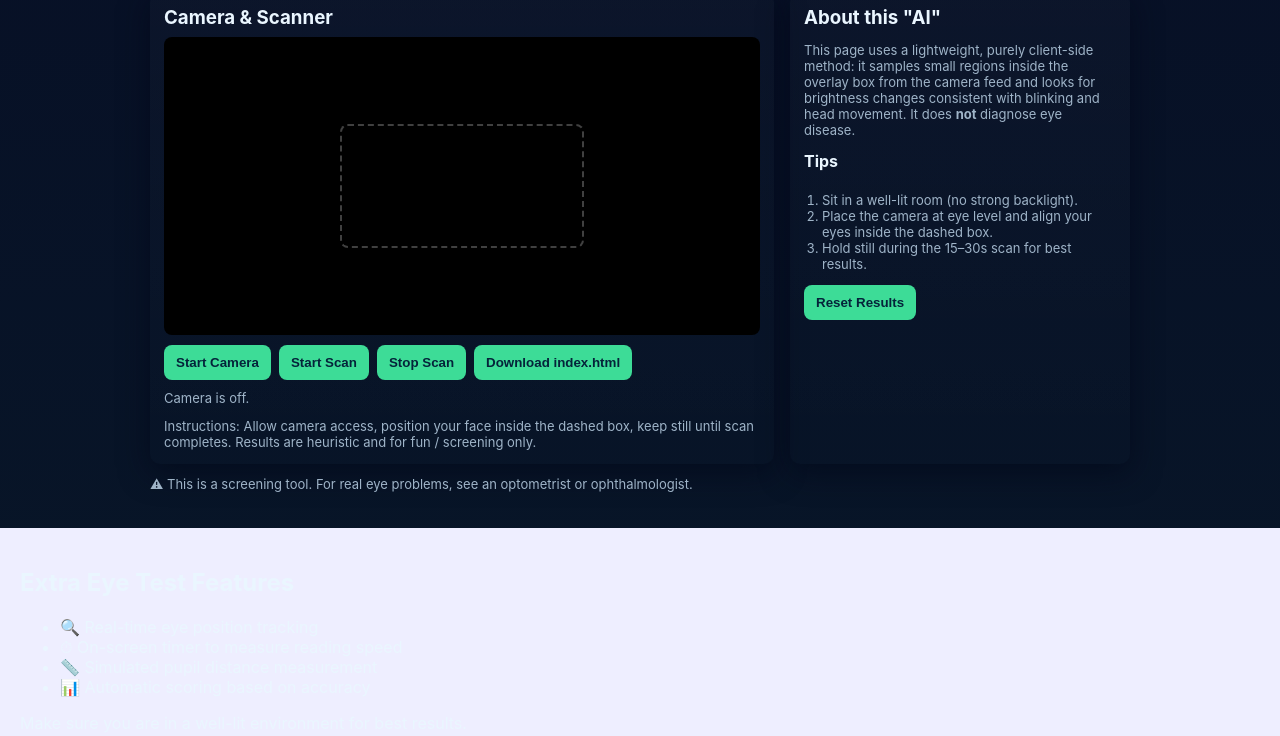
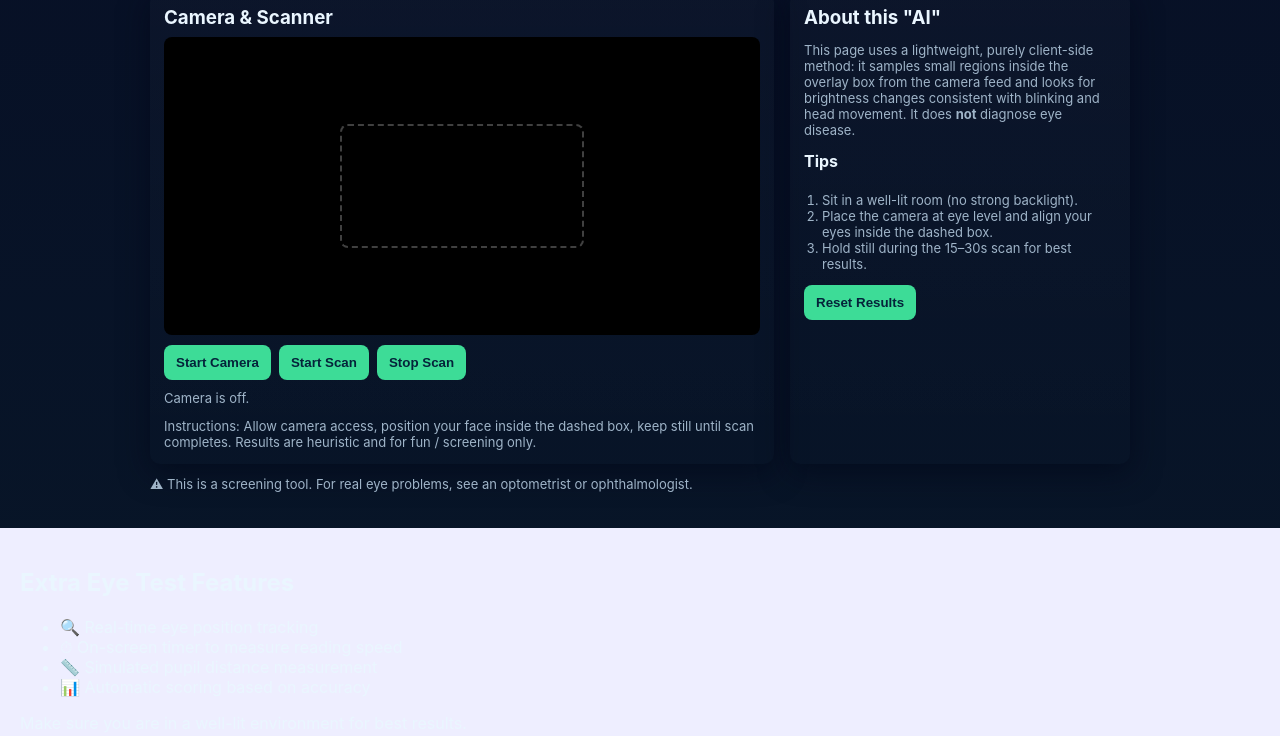
Before and after one commit to noobdev23/Fttygy, a plain HTML site: page index.html in a window 1280 px wide. Shown: the part 114-850 px from the top of the page. Drawn offline with Linux system fonts and the light colour scheme.

Commit message:
Update index.html

```diff
--- a/index.html
+++ b/index.html
@@ -46,7 +46,7 @@
             <button id="startBtn">Start Camera</button>
             <button id="scanBtn" disabled>Start Scan</button>
             <button id="stopBtn" disabled>Stop Scan</button>
-            <button id="downloadBtn">Download index.html</button>
+
           </div>
 
           <div id="status" class="muted" style="margin-top:10px">Camera is off.</div>
```
